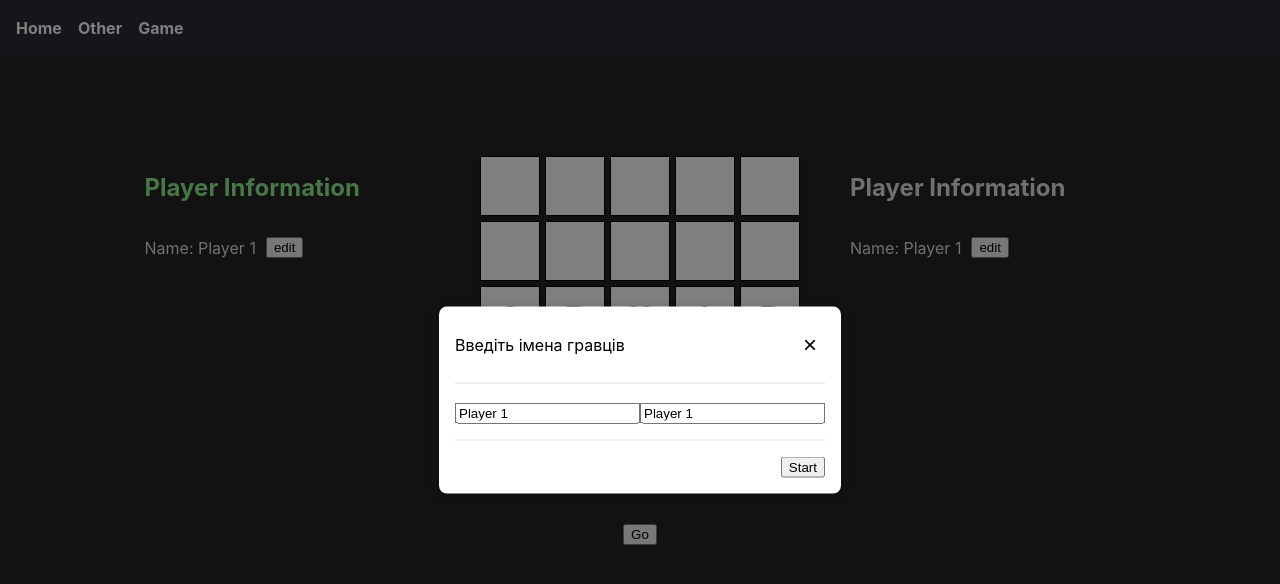
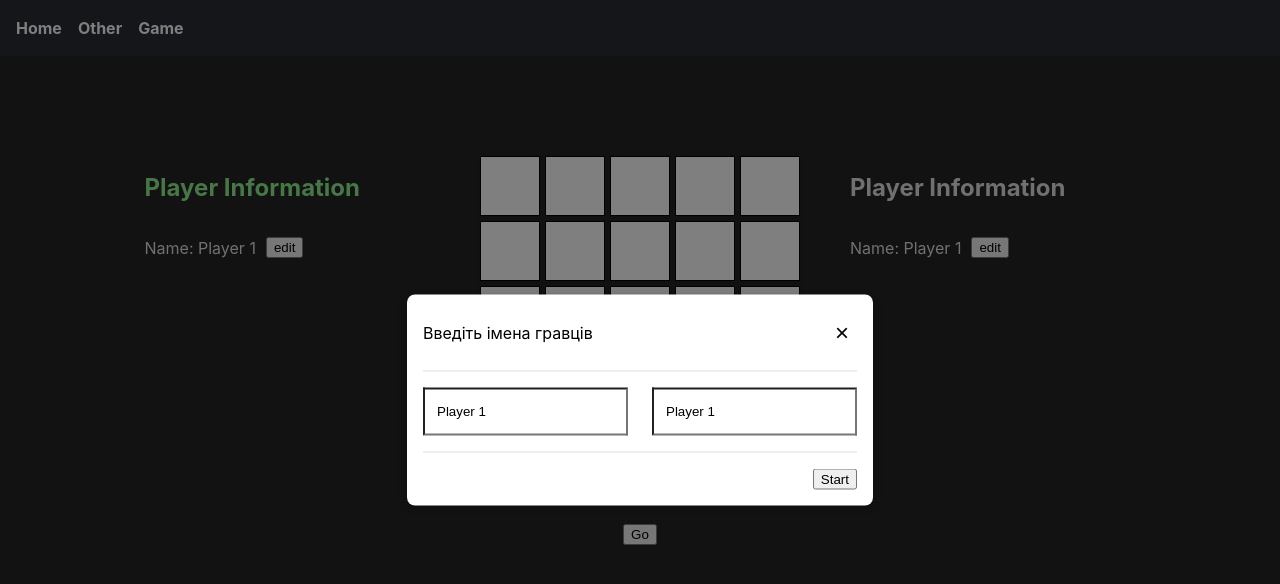
Before and after one commit to Astvit07/PracticeProject, a React (Create React App) app: page /game in a window 1280 px wide. Shown: the top 584 px of the page. Built offline with nearby package versions, Linux system fonts and the light colour scheme.

Commit message:
game context / array letters

```diff
--- a/src/App.js
+++ b/src/App.js
@@ -11,7 +11,9 @@ const router = createBrowserRouter([
     path: '/',
     element: <RootLayout/>,
     children: [
-      {path: '/', element: <Home/>},
+      // {path: '/', element: <Home/>},
+      {path: '/', element: import('./pages/Home').then(module => <module.default/>)},
+      //1. todo Винести імпорт сторінок в функцію
       {path: '/test', element: <TestPage/>},
       {path: '/game', element: <Game/>},
       {path: '/404', element: <NotFound/>},
--- /dev/null
+++ b/src/components/GameContext.jsx
@@ -0,0 +1,50 @@
+import {createContext, useState} from "react";
+
+export const GameContext = createContext()
+export function GameProvider({children}){
+  const [firstPlayerWords, setFirstPlayerWords] = useState( [])
+  const [secondPlayerWords, setSecondPlayerWords] = useState( [])
+  const [firstPlayerLetters, setFirstPlayerLetters] = useState( [])
+  const [secondPlayerLetters, setSecondPlayerLetters] = useState( [])
+  const [modalIsOpen, setModalIsOpen] = useState(true)
+  const [activePlayer, setActivePlayer] = useState(true);
+  const handleNextTurn = () => {
+    // setActivePlayer(prevState => !prevState);
+    if (activePlayer && firstPlayerLetters.length) {
+      const word = [...firstPlayerLetters];
+      setFirstPlayerWords(prev => [...prev, word]);
+      setFirstPlayerLetters([]);
+    } else if (!activePlayer && secondPlayerLetters.length) {
+      const word = [...secondPlayerLetters];
+
+      setSecondPlayerWords(prev => [...prev, word]);
+      setSecondPlayerLetters([]);
+    }
+    setActivePlayer(prev => !prev);
+  }
+
+  const handlePlayerNameChange = (name) =>(e)=>name(e.target.value);
+
+
+
+  return (
+    <GameContext.Provider value={{
+      firstPlayerLetters,
+      setFirstPlayerLetters,
+      secondPlayerLetters,
+      setSecondPlayerLetters,
+      modalIsOpen,
+      setModalIsOpen,
+      handlePlayerNameChange,
+      activePlayer,
+      setActivePlayer,
+      handleNextTurn,
+      firstPlayerWords,
+      setFirstPlayerWords,
+      secondPlayerWords,
+      setSecondPlayerWords,
+    }}>
+      {children}
+    </GameContext.Provider>
+  )
+}
--- a/src/components/Grid.js
+++ b/src/components/Grid.js
@@ -61,7 +61,8 @@ export default function Grid({activePlayer}) {
 
       {board.map((row, rowIndex) =>
         row.map((letter, colIndex) => (
-          <GridItem
+          // todo 1. додати юзМемо для GridItem
+          <GridItem  /*todo 3.через юзМемо додавати рідонлі для клітинок*/
             key={`${rowIndex}-${colIndex}`}
             letter={letter}
             row={rowIndex}
--- a/src/components/GridItem.js
+++ b/src/components/GridItem.js
@@ -1,49 +1,57 @@
 import React, {useContext, useState} from "react";
 import classes from "./GridItem.module.css";
-import {PlayerContext} from "./PlayerContext";
+import {GameContext} from "./GameContext";
 
 export default function GridItem({letter, row, col, activePlayer}) {
   const {
     setFirstPlayerLetters,
     setSecondPlayerLetters,
-    firstPlayerLetters,
-    secondPlayerLetters
-  } = useContext(PlayerContext);
+  } = useContext(GameContext);
 
   const [active, setActive] = useState(false)
   const [value, setValue] = useState(letter)
-  const handleActiveGridItem = () => {
-    if (letter !== '') {
-      setActive((prev) => !prev)
-      // setPlayerLetters((prev) => [...prev, {row, col, letter: value}]);
-
-      if (activePlayer) {
-        setFirstPlayerLetters((prev) => [...prev, {row, col, letter: value}]);
-      } else {
-        setSecondPlayerLetters((prev) => [...prev, {row, col, letter: value}]);
-      }
-    }
-    console.log(value)
-    console.log(firstPlayerLetters)
-    console.log(secondPlayerLetters)
-  }
-
+  // const handleActiveGridItem = () => {
+  //   if (letter !== '') {
+  //     setActive((prev) => !prev)
+  //     // setPlayerLetters((prev) => [...prev, {row, col, letter: value}]);
+  //
+  //     if (activePlayer) {
+  //       setFirstPlayerLetters((prev) => [...prev, {row, col, letter: value}]);
+  //     } else {
+  //       setSecondPlayerLetters((prev) => [...prev, {row, col, letter: value}]);
+  //     }
+  //   }
+  //   console.log(value)
+  //   console.log(firstPlayerLetters)
+  //   console.log(secondPlayerLetters)
+  // }
 
 
   const clearActiveGridItem = () => {
     setActive(false)
-
   }
 
   const handleChange = (e) => {
-    const value = e.target.value.toUpperCase().slice(0, 1);
+    const value = e.target.value.toUpperCase().slice(-1);
     setValue(value);
+
+    const updateLetters = (prev) => {
+      const filtered = prev.filter(item => !(item.row === row && item.col === col));
+      return [...filtered, {row, col, letter: value}];
+    };
+
     if (activePlayer) {
-      setFirstPlayerLetters((prev) => [...prev, {row, col, letter: value}]);
+      setFirstPlayerLetters(updateLetters);
     } else {
-      setSecondPlayerLetters((prev) => [...prev, {row, col, letter: value}]);
+      setSecondPlayerLetters(updateLetters);
     }
 
+    // if (activePlayer) {
+    //   setFirstPlayerLetters((prev) => [...prev, {row, col, letter: value}]);
+    // } else {
+    //   setSecondPlayerLetters((prev) => [...prev, {row, col, letter: value}]);
+    // }
+    console.log(value)
 
     // setPlayerLetters((prev) => [...prev, {row, col, letter: value}]);
   }
@@ -56,15 +64,24 @@ export default function GridItem({letter, row, col, activePlayer}) {
   */
 
   return (
-    <div className={`${classes.grid_item} ${active ? classes.active : ''}`}
-         onClick={handleActiveGridItem}>
+    <div
+      // className={`${classes.grid_item} ${active ? classes.active : ''}`}
+      // onClick={handleActiveGridItem}
+    >
       <input
         type="text"
         value={value}
-        className={`${classes.input}`}
+        // className={classes.grid_item}
+        className={`${classes.grid_item} ${active ? classes.active : ''}`}
+
+        // className={`${classes.input}`}
         disabled={letter !== ''}
         onChange={handleChange}
+        // todo 5 . Додати перевірку (івент) чи клітинка заопвнена і по ньму робив хайлайт клітинок
       />
     </div>
   );
 }
+
+
+//todo 2. ввод  в інпут через онкейдаун або через онуей пресс
--- a/src/components/GridItem.module.css
+++ b/src/components/GridItem.module.css
@@ -5,17 +5,20 @@
   border: 1px solid black;
   align-items: center;
   justify-content: center;
+  text-align: center;
   background-color: white;
   cursor: pointer;
   box-shadow: 0 2px 4px rgba(0, 0, 0, 0.1);
   font-size: 24px;
   font-weight: 600;
   color: Black;
+
   &:hover {
     background-color: #f0f0f0;
   }
 
 }
+
 .active {
   background-color: #d0f0c0;
   border-color: #4caf50;
@@ -29,6 +32,6 @@
   text-align: center;
   font-size: 30px;
   font-weight: 600;
-  border: unset!important;
+  border: unset !important;
 
 }
--- a/src/components/PlayerContext.jsx
+++ b/src/components/PlayerContext.jsx
@@ -2,29 +2,15 @@ import {createContext, useState} from "react";
 
 export const PlayerContext = createContext()
 export function PlayerProvider({children}){
-  const [firstPlayerLetters, setFirstPlayerLetters] = useState( [])
-  const [secondPlayerLetters, setSecondPlayerLetters] = useState( [])
   const [firstPlayerName, setFirstPlayerName] = useState('Player 1');
   const [secondPlayerName, setSecondPlayerName] = useState('Player 1');
-  const [modalIsOpen, setModalIsOpen] = useState(true)
-
-  const handlePlayerNameChange = (name) =>(e)=>name(e.target.value);
-
-
 
   return (
     <PlayerContext.Provider value={{
-      firstPlayerLetters,
-      setFirstPlayerLetters,
-      secondPlayerLetters,
-      setSecondPlayerLetters,
       firstPlayerName,
       setFirstPlayerName,
       secondPlayerName,
       setSecondPlayerName,
-      modalIsOpen,
-      setModalIsOpen,
-      handlePlayerNameChange
     }}>
       {children}
     </PlayerContext.Provider>
--- a/src/components/PlayerInfo.jsx
+++ b/src/components/PlayerInfo.jsx
@@ -1,17 +1,19 @@
 import {useContext, useState} from "react";
-import {PlayerContext} from "./PlayerContext";
 import classes from './PlayerInfo.module.css';
+import {GameContext} from "./GameContext";
 
 export default function PlayerInfo({name , isActive , isFirstPlayer}) {
 
   const [score, setScore] = useState('')
+
   const {
-    firstPlayerLetters,
-    secondPlayerLetters,
+    firstPlayerWords,
+    secondPlayerWords,
     setModalIsOpen,
-  } = useContext(PlayerContext);
+  } = useContext(GameContext);
 
-  const playerLetters = isFirstPlayer ? firstPlayerLetters : secondPlayerLetters;
+  const playerWords = isFirstPlayer ? firstPlayerWords : secondPlayerWords;
+
 
   return (
     <div className="player-info">
@@ -25,7 +27,14 @@ export default function PlayerInfo({name , isActive , isFirstPlayer}) {
 
       </div>
       {score !== '' && <p>Score: {score}</p>}
-      {playerLetters && playerLetters.map(l => <span key={l.letter}>{l.letter}</span>)}
-</div>
+      <ul>
+        {playerWords && playerWords.map((word,index) => (
+          <>
+            <li key={index}>{word.map(l => l.letter).join('')}</li>
+          </>
+        ))}
+
+      </ul>
+    </div>
   );
 }
--- a/src/pages/Game.js
+++ b/src/pages/Game.js
@@ -1,30 +1,36 @@
-import React, {useContext, useState} from 'react';
+import React, {useContext} from 'react';
 import classes from './Game.module.css';
 import Grid from "../components/Grid";
 import Modal from "../components/Modal/Modal";
 import PlayerInfo from "../components/PlayerInfo";
 import {PlayerContext} from "../components/PlayerContext";
 import PlayerNameInput from "./PlayerNameInput";
+import {GameContext} from "../components/GameContext";
 
 function Game() {
   // const [modalIsOpen, setModalIsOpen] = useState(true);
   // const [firstPlayerName, setFirstPlayerName] = useState('Player 1');
   // const [secondPlayerName, setSecondPlayerName] = useState('Player 1');
-  const [activePlayer, setActivePlayer] = useState(true);
+  // const [activePlayer, setActivePlayer] = useState(true);
   const {
     firstPlayerName,
     secondPlayerName,
     setFirstPlayerName,
     setSecondPlayerName,
-    handlePlayerNameChange,
+  } = useContext(PlayerContext);
+
+  const {
     modalIsOpen,
-    setModalIsOpen
-  } = useContext(PlayerContext);
+    setModalIsOpen,
+    activePlayer,
+    handleNextTurn,
+    handlePlayerNameChange
+  } = useContext(GameContext);
   const handleStart = () => {
+    if (firstPlayerName.trim() !== "" && secondPlayerName.trim() !== "") {
       setModalIsOpen(false);
     }
-
-  const handleNextTurn = () => setActivePlayer(prevState => !prevState);
+  }
 
   return (
     <>
@@ -35,20 +41,21 @@ function Game() {
             isActive={activePlayer}
             isFirstPlayer={true}
           />
-          <Grid activePlayer={activePlayer} />
+          <Grid activePlayer={activePlayer}/>
           <PlayerInfo
             name={secondPlayerName}
             isActive={!activePlayer
             } isFirstPlayer={false}
           />
         </div>
-        <div className={`${classes.centered} ${classes['p-3']}`  }>
+        <div className={`${classes.centered} ${classes['p-3']}`}>
           <button onClick={handleNextTurn}>Go</button>
         </div>
 
         <Modal isOpen={modalIsOpen} onClose={() => setModalIsOpen(false)}>
           <Modal.Header>Введіть імена гравців</Modal.Header>
           <Modal.Body>
+            <div className={classes.inputBox}>
               <PlayerNameInput
                 value={firstPlayerName}
                 onChange={handlePlayerNameChange(setFirstPlayerName)}
@@ -57,6 +64,8 @@ function Game() {
                 value={secondPlayerName}
                 onChange={handlePlayerNameChange(setSecondPlayerName)}
               />
+            </div>
+
           </Modal.Body>
           <Modal.Actions>
             <button
--- a/src/pages/Game.module.css
+++ b/src/pages/Game.module.css
@@ -15,3 +15,14 @@
 .p-3 {
   padding: 48px 12px;
 }
+
+.inputBox {
+  display: flex;
+  gap: 24px;
+  input {
+    background-color: white;
+    line-height: 36px;
+    color: black;
+    padding: 4px 12px;
+  }
+}
--- a/src/pages/PlayerNameInput.js
+++ b/src/pages/PlayerNameInput.js
@@ -7,9 +7,9 @@ export default function  PlayerNameInput ({value,onChange, ...props}) {
   return (
     <input
       type="text"
-      placeholder={value}
+      placeholder="Player Name"
       value={value}
-      required={true}
+      required
       // onChange={(e) => setFirstPlayerName(e.target.value)}
       onChange={onChange}
       {...props}
--- a/src/pages/Root.js
+++ b/src/pages/Root.js
@@ -1,15 +1,18 @@
-import { Outlet } from 'react-router-dom';
+import {Outlet} from 'react-router-dom';
 import MainNavigation from '../components/MainNavigation';
 import {PlayerProvider} from "../components/PlayerContext";
+import {GameProvider} from "../components/GameContext";
 
 function RootLayout() {
   return (
-    <PlayerProvider>
-      <MainNavigation />
-      <main>
-        <Outlet />
-      </main>
-    </PlayerProvider>
+    <GameProvider>
+      <PlayerProvider>
+        <MainNavigation/>
+        <main>
+          <Outlet/>
+        </main>
+      </PlayerProvider>
+    </GameProvider>
   );
 }
 
```
Lines whose indentation alone changed are shown as unchanged.
